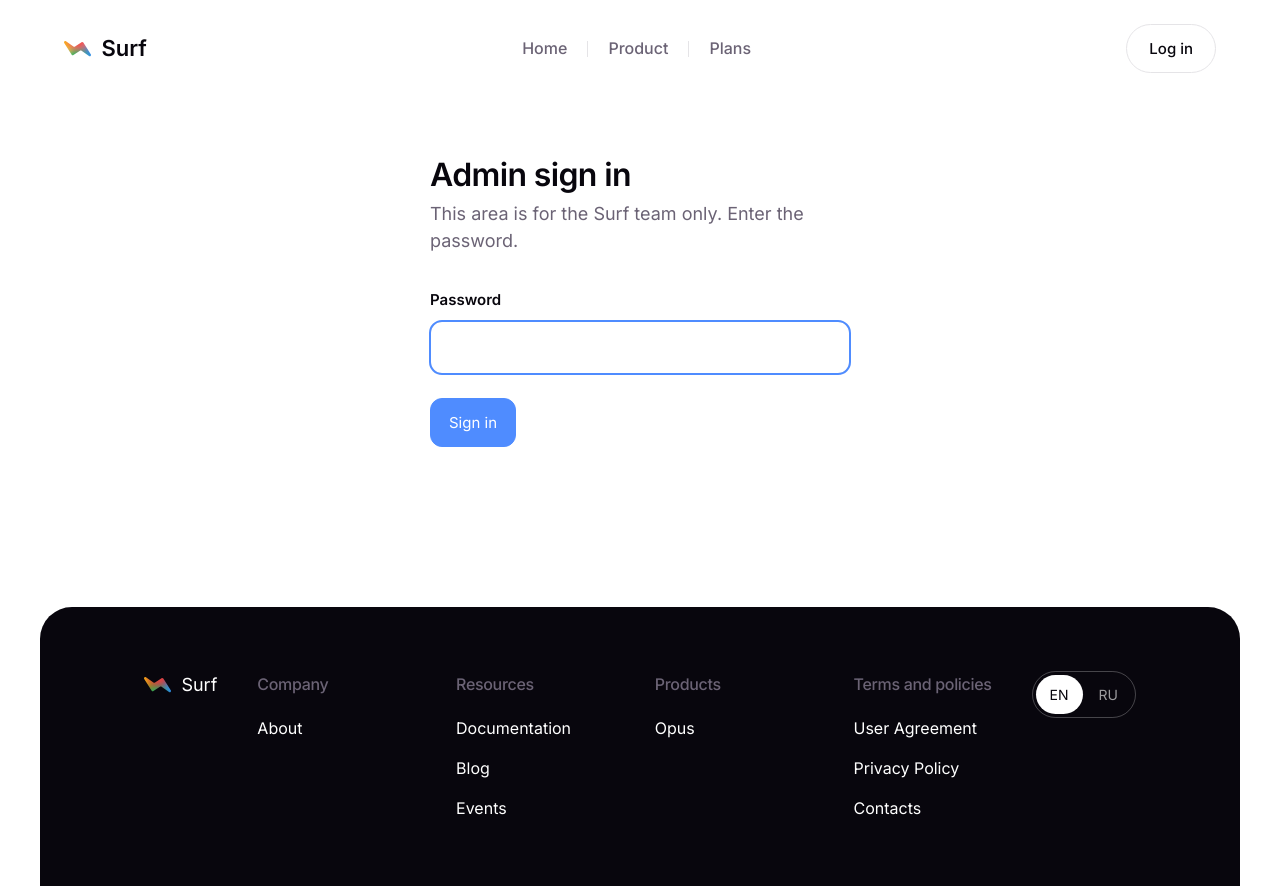
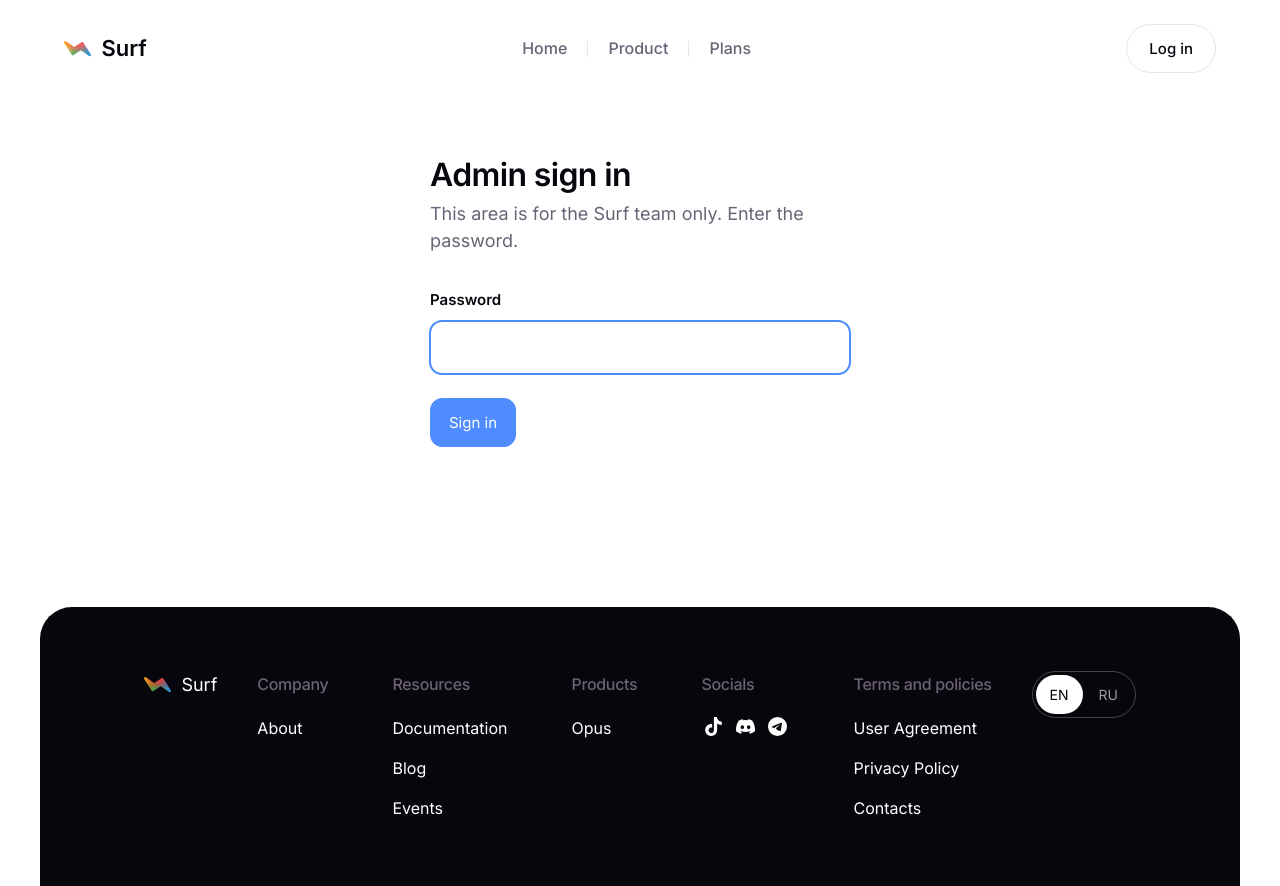
Before and after one commit to LaywoodDev/Surf-Landing, a React (Vite) app: page /admin/docs/new in a window 1280 px wide. Built offline with nearby package versions, Linux system fonts and the light colour scheme; no server answers.

Commit message:
Add social media icons to footer

```diff
--- a/src/components/Footer.css
+++ b/src/components/Footer.css
@@ -119,6 +119,37 @@
   }
 }
 
+.footer-socials {
+  flex: 0 0 auto;
+
+  ul {
+    flex-direction: row;
+    gap: 8px;
+  }
+
+  a {
+    display: grid;
+    width: 24px;
+    height: 24px;
+    padding: 0;
+    place-items: center;
+    transition:
+      opacity 0.2s,
+      transform 0.2s;
+
+    &:hover {
+      opacity: 0.7;
+      transform: translateY(-2px);
+    }
+  }
+
+  svg {
+    width: 19px;
+    height: 19px;
+    fill: currentColor;
+  }
+}
+
 .footer-lang {
   display: inline-flex;
   border: 1px solid rgb(255 255 255 / 0.25);
--- a/src/components/Footer.tsx
+++ b/src/components/Footer.tsx
@@ -1,12 +1,22 @@
 import { Link } from 'react-router-dom'
 import { Logo } from './Logo'
 import { useLang, useT } from '../context/LangContext'
+
+type FooterColumn = {
+  title: string
+  social?: boolean
+  links: Array<{
+    label: string
+    href: string
+    icon?: string
+  }>
+}
 
 export function Footer() {
   const t = useT()
   const { lang, setLang } = useLang()
 
-  const footerLinks = [
+  const footerLinks: FooterColumn[] = [
     {
       title: t('Company', 'Компания'),
       links: [{ label: t('About', 'О нас'), href: '/about' }],
@@ -22,6 +32,27 @@ export function Footer() {
     {
       title: t('Products', 'Продукты'),
       links: [{ label: 'Opus', href: '/opus' }],
+    },
+    {
+      title: t('Socials', 'Соцсети'),
+      social: true,
+      links: [
+        {
+          label: 'TikTok',
+          href: 'https://www.tiktok.com/@app.surf',
+          icon: 'M12.525.02c1.31-.02 2.61-.01 3.91-.02.08 1.53.63 3.09 1.75 4.17 1.12 1.11 2.7 1.62 4.24 1.79v4.03c-1.44-.05-2.89-.35-4.2-.97-.57-.26-1.1-.59-1.62-.93-.01 2.92.01 5.84-.02 8.75-.08 1.4-.54 2.79-1.35 3.94-1.31 1.92-3.58 3.17-5.91 3.21-1.43.08-2.86-.31-4.08-1.03-2.02-1.19-3.44-3.37-3.65-5.71-.02-.5-.03-1-.01-1.49.18-1.9 1.12-3.72 2.58-4.96 1.66-1.44 3.98-2.13 6.15-1.72.02 1.48-.04 2.96-.04 4.44-.99-.32-2.15-.23-3.02.37-.63.41-1.11 1.04-1.36 1.75-.21.51-.15 1.07-.14 1.61.24 1.64 1.82 3.02 3.5 2.87 1.12-.01 2.19-.66 2.77-1.61.19-.33.4-.67.41-1.06.1-1.79.06-3.57.07-5.36.01-4.03-.01-8.05.02-12.07z',
+        },
+        {
+          label: 'Discord',
+          href: 'https://discord.gg/Tu2uCSG3CR',
+          icon: 'M20.317 4.37a19.79 19.79 0 0 0-4.885-1.515.074.074 0 0 0-.079.037c-.21.375-.445.865-.608 1.25a18.27 18.27 0 0 0-5.487 0 12.64 12.64 0 0 0-.618-1.25.077.077 0 0 0-.078-.037A19.74 19.74 0 0 0 3.677 4.37a.07.07 0 0 0-.032.028C.533 9.046-.319 13.58.1 18.058a.082.082 0 0 0 .031.056c2.053 1.508 4.041 2.423 5.993 3.03a.078.078 0 0 0 .084-.028c.462-.63.873-1.295 1.226-1.994a.076.076 0 0 0-.042-.106 12.3 12.3 0 0 1-1.872-.892.077.077 0 0 1-.008-.128c.126-.094.252-.192.372-.291a.074.074 0 0 1 .078-.01c3.928 1.793 8.18 1.793 12.061 0a.074.074 0 0 1 .079.009c.12.099.246.198.373.292a.077.077 0 0 1-.007.128 12.3 12.3 0 0 1-1.873.89.077.077 0 0 0-.041.107c.36.698.772 1.363 1.225 1.993a.076.076 0 0 0 .084.029c1.961-.607 3.95-1.522 6.002-3.03a.077.077 0 0 0 .031-.055c.501-5.177-.838-9.674-3.548-13.66a.061.061 0 0 0-.031-.028zM8.02 15.331c-1.183 0-2.157-1.086-2.157-2.419 0-1.333.956-2.419 2.157-2.419 1.21 0 2.176 1.095 2.157 2.419 0 1.333-.956 2.419-2.157 2.419zm7.975 0c-1.183 0-2.157-1.086-2.157-2.419 0-1.333.955-2.419 2.157-2.419 1.21 0 2.176 1.095 2.157 2.419 0 1.333-.946 2.419-2.157 2.419z',
+        },
+        {
+          label: 'Telegram',
+          href: 'https://t.me/AppSurf',
+          icon: 'M11.944 0A12 12 0 0 0 0 12a12 12 0 0 0 12 12 12 12 0 0 0 12-12A12 12 0 0 0 12 0a12 12 0 0 0-.056 0zm4.962 7.224c.1-.002.321.023.465.14a.506.506 0 0 1 .171.325c.016.093.036.306.02.472-.18 1.898-.962 6.502-1.36 8.627-.168.9-.499 1.201-.82 1.23-.696.065-1.225-.46-1.9-.902-1.056-.693-1.653-1.124-2.678-1.8-1.185-.78-.417-1.21.258-1.91.177-.184 3.247-2.977 3.307-3.23.007-.032.014-.15-.056-.212s-.174-.041-.249-.024c-.106.024-1.793 1.14-5.061 3.345-.48.33-.913.49-1.302.48-.428-.008-1.252-.241-1.865-.44-.752-.245-1.349-.374-1.297-.789.027-.216.325-.437.893-.663 3.498-1.524 5.83-2.529 6.998-3.014 3.332-1.386 4.025-1.627 4.476-1.635z',
+        },
+      ],
     },
     {
       title: t('Terms and policies', 'Условия'),
@@ -40,7 +71,10 @@ export function Footer() {
 
         <nav className="footer-nav" aria-label="Footer navigation">
           {footerLinks.map((column) => (
-            <div key={column.title} className="footer-column">
+            <div
+              key={column.title}
+              className={`footer-column${column.social ? ' footer-socials' : ''}`}
+            >
               <h3>{column.title}</h3>
               <ul>
                 {column.links.map((link) => (
@@ -48,7 +82,20 @@ export function Footer() {
                     {link.href.startsWith('/') ? (
                       <Link to={link.href}>{link.label}</Link>
                     ) : (
-                      <a href={link.href}>{link.label}</a>
+                      <a
+                        href={link.href}
+                        target="_blank"
+                        rel="noreferrer"
+                        aria-label={link.icon ? link.label : undefined}
+                      >
+                        {link.icon ? (
+                          <svg viewBox="0 0 24 24" aria-hidden="true">
+                            <path d={link.icon} />
+                          </svg>
+                        ) : (
+                          link.label
+                        )}
+                      </a>
                     )}
                   </li>
                 ))}
```
